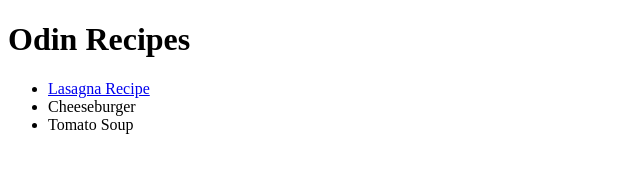
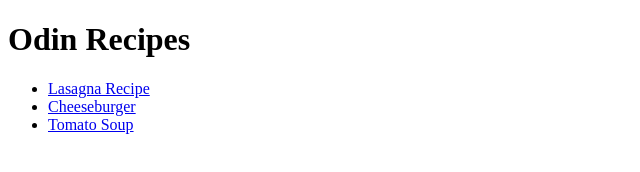
Before and after one commit to JVCKC/odin-recipes, a plain HTML site: page index.html in a window 1280 px wide. Shown: the whole page, without its empty margins (0-640 px from the left). Drawn offline with Linux system fonts and the light colour scheme.

Commit message:
Fixed links to cheeseburger and tomato soup recipe

```diff
--- a/index.html
+++ b/index.html
@@ -9,8 +9,8 @@
     <h1>Odin Recipes</h1>
     <ul>
         <li><a href="recipes/lasagna.html">Lasagna Recipe</a></li>
-        <li><a href="recipes/burger.html"></a>Cheeseburger</li>
-        <li><a href="recipes/tomato-soup.html"></a>Tomato Soup</li>
+        <li><a href="recipes/burger.html">Cheeseburger</a></li>
+        <li><a href="recipes/tomato-soup.html">Tomato Soup</a></li>
     </ul>
 
 </body>
```
